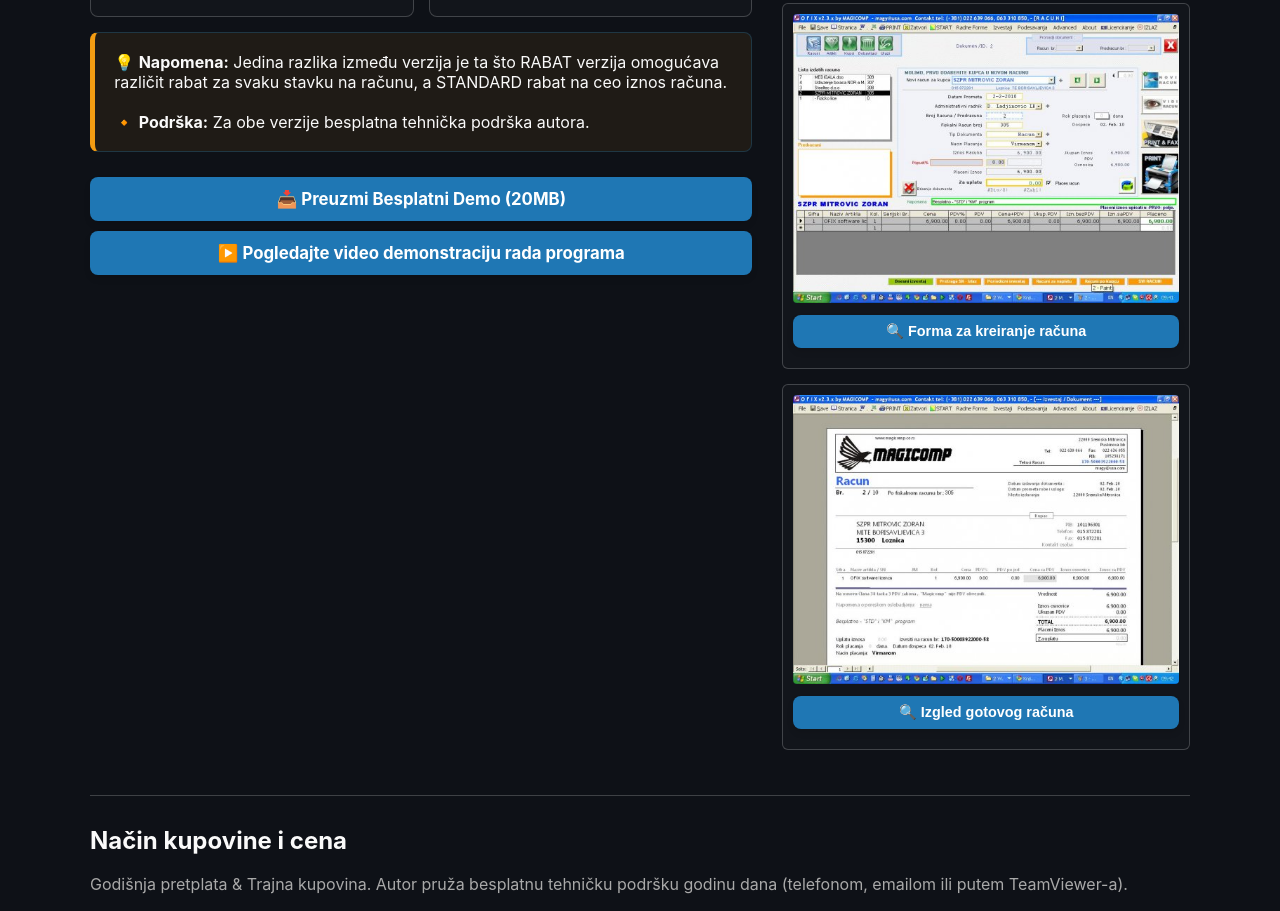
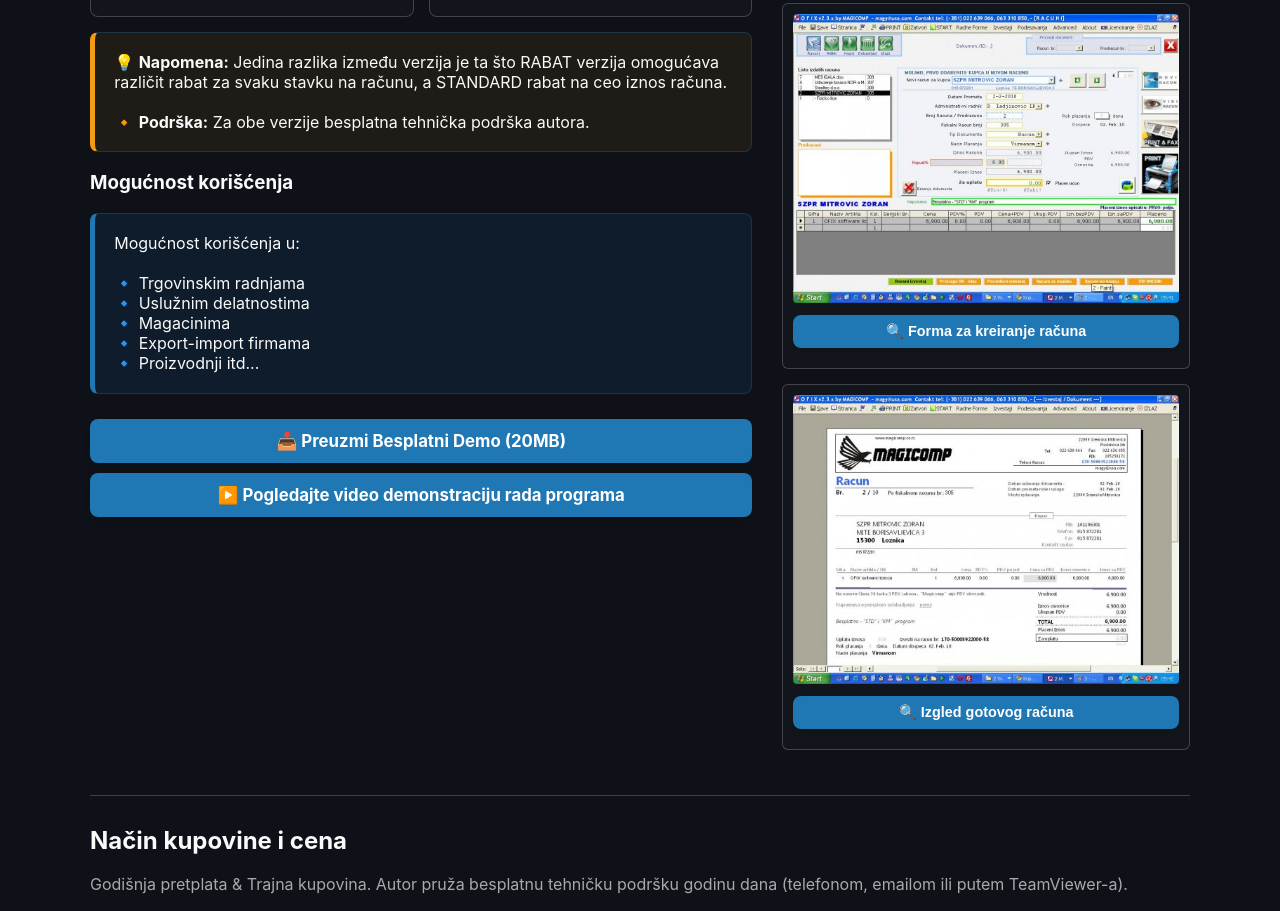
Before and after one commit to MAGADONNY/ofix, a plain HTML site: page index.html in a window 1280 px wide. Shown: the part 1295-2206 px from the top of the page. Drawn offline with Linux system fonts and the light colour scheme.

Commit message:
Add usage options section to index.html

```diff
--- a/index.html
+++ b/index.html
@@ -290,7 +290,6 @@
                 <div style="line-height: 1.6; margin-bottom: 20px;">
                     🔸 <b>Microsoft ACCESS:</b> Potreban za pokretanje.<br>
                     🔸 <b>e-fakture:</b> Program ne služi za izdavanje e-faktura.<br>
-
                 </div>
 
                 <h3>Nudimo dve verzije OFIX-a</h3>
@@ -312,7 +311,18 @@
                     🔸 <b>Podrška:</b> Za obe verzije besplatna tehnička podrška autora.
                 </div>
 
-                <!-- AKCIONA DUGMAD -->
+                <!-- NOVI BOX: MOGUĆNOST KORIŠĆENJA -->
+                <h3>Mogućnost korišćenja</h3>
+                <div class="custom-box">
+                    Mogućnost korišćenja u:<br><br>
+                    🔹 Trgovinskim radnjama<br>
+                    🔹 Uslužnim delatnostima<br>
+                    🔹 Magacinima<br>
+                    🔹 Export-import firmama<br>
+                    🔹 Proizvodnji itd...
+                </div>
+
+                <!-- AKCIONA DUGMAD (POMERENA NA DOLE) -->
                 <div style="margin-top: 25px;">
                     <a href="OFIX_Demo_Setup.exe" class="btn-custom" download>📥 Preuzmi Besplatni Demo (20MB)</a>
                     <a href="https://www.youtube.com" target="_blank" class="btn-custom">▶️ Pogledajte video demonstraciju rada programa</a>
@@ -394,7 +404,7 @@
                     <div class="price-label">Email adresa 1</div>
                     <div style="font-size: 1.1rem; font-weight: bold; color: var(--primary-blue); margin-top: 4px;">magicamp@bluewin.ch</div>
                 </div>
-                <div class="contact-flex-item">
+                <div class="content-flex-item" style="flex: 1 1 200px;">
                     <div class="price-label">Email adresa 2</div>
                     <div style="font-size: 1.1rem; font-weight: bold; color: var(--primary-blue); margin-top: 4px;">magy@usa.com</div>
                 </div>
```
